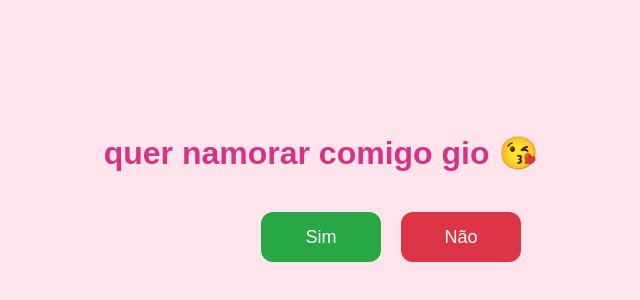
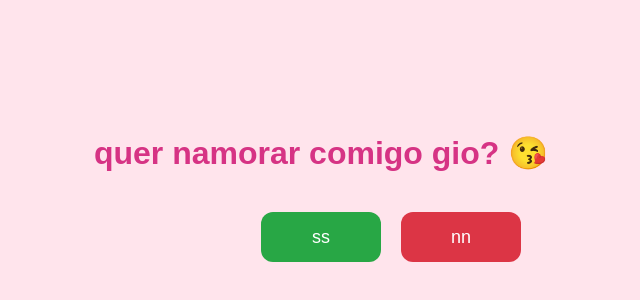
Before and after one commit to euugab/oiiiiii, a plain HTML site: page index.html in a window 1280 px wide. Shown: the part 202-502 px from the top of the page, without its empty margins (319-959 px from the left). Drawn offline with Linux system fonts and the light colour scheme.

Commit message:
Update index.html

```diff
--- a/index.html
+++ b/index.html
@@ -66,13 +66,13 @@
 <body>
 
     <div class="container">
-        <h1>quer namorar comigo gio
+        <h1>quer namorar comigo gio?
           😘
         </h1>
 
         <div class="botoes">
-            <button id="sim">Sim</button>
-            <button id="nao">Não</button>
+            <button id="sim">ss</button>
+            <button id="nao">nn</button>
         </div>
     </div>
 
```
